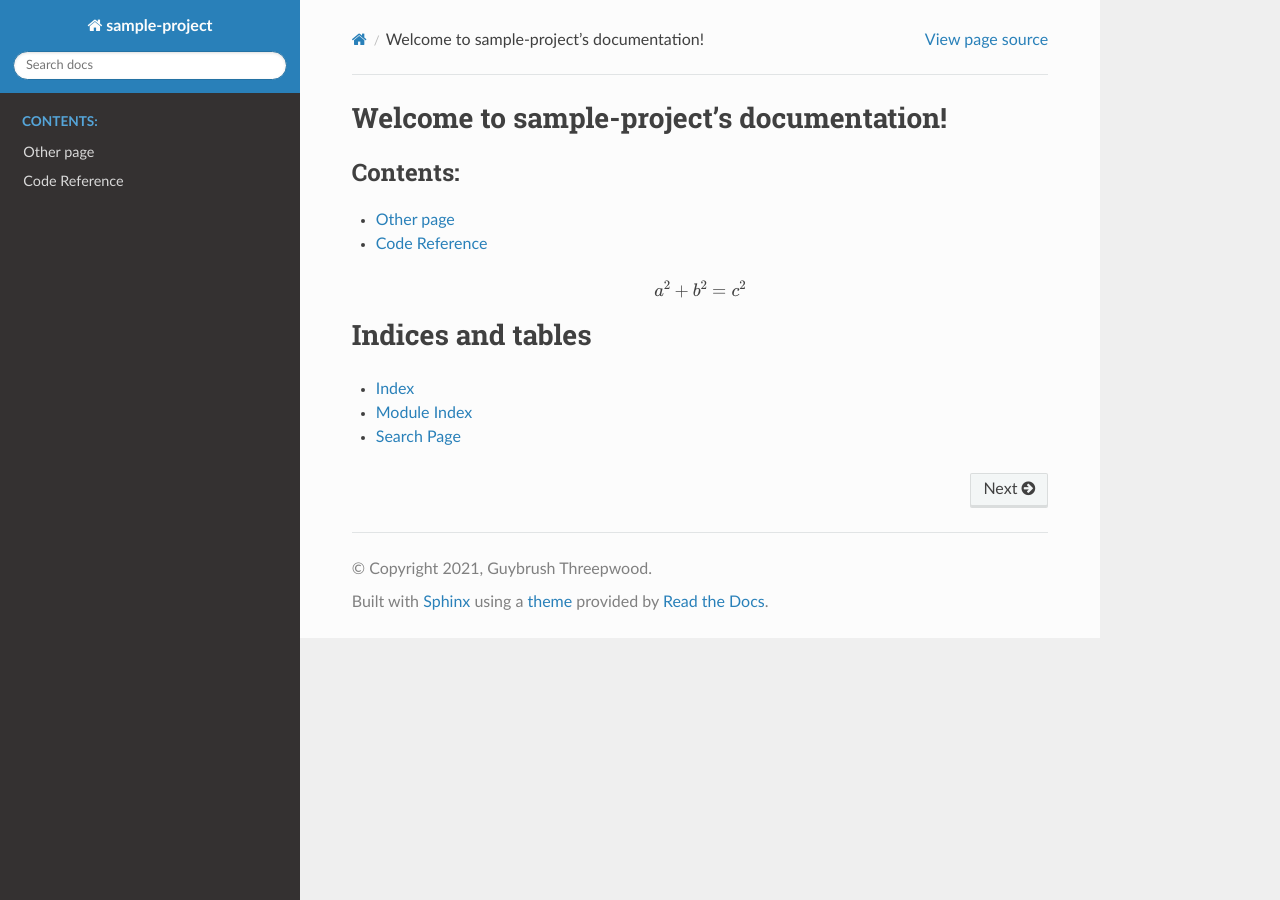
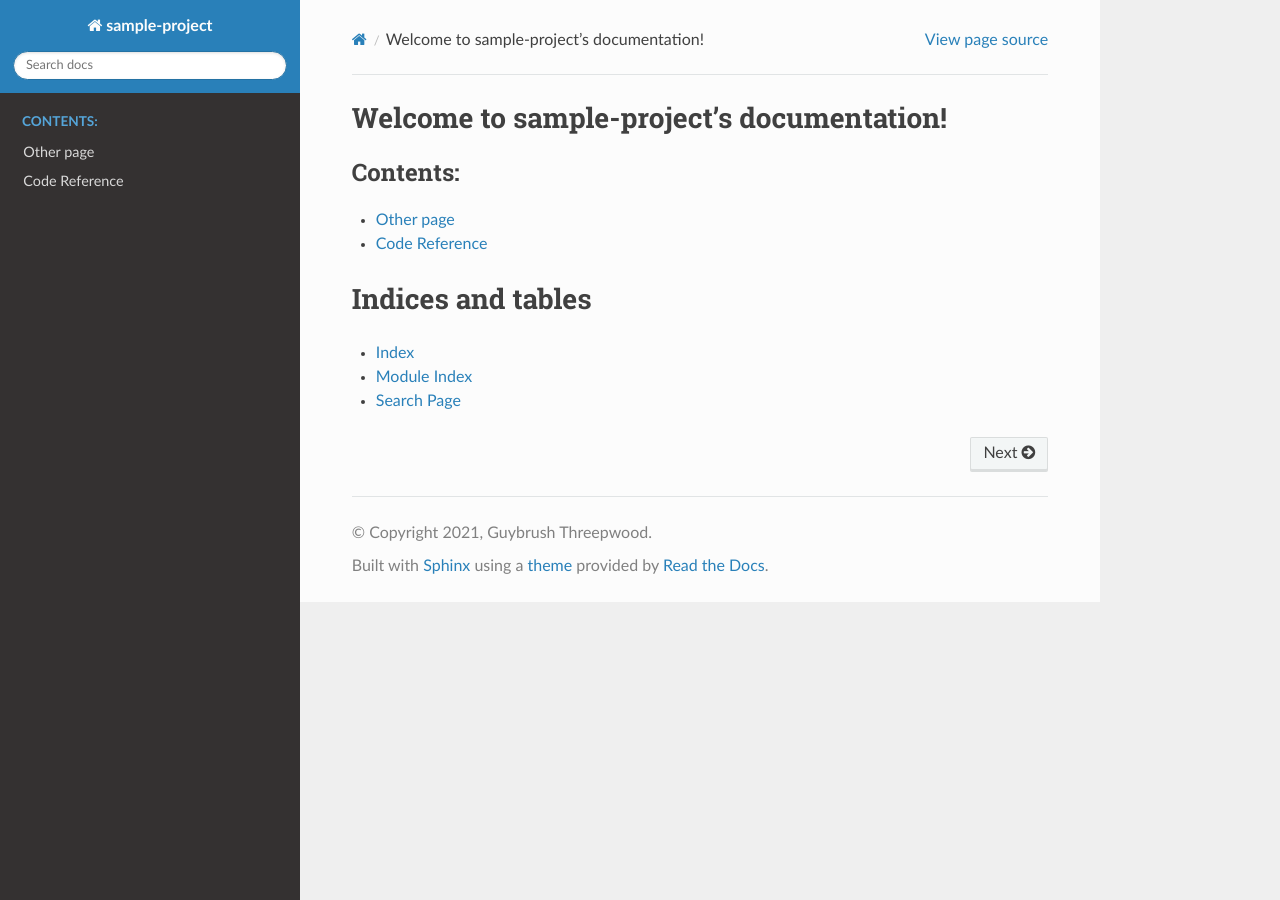
Before and after one commit to MPL-IT/sample-project, a Sphinx documentation site: the page built from docs/source/index.rst, in a window 1280 px wide. Built offline with Sphinx 7.4.7 and the Read the Docs theme 2.0.0, drawn with Linux system fonts in a browser that asks for light colours; formulas are drawn with MathJax 3.

Commit message:
Try math

```diff
--- a/README.rst
+++ b/README.rst
@@ -20,3 +20,6 @@
     from sample.hello import greetings
 
     greetings()
+
+
+.. math:: a^2 + b^2 = c^2
--- a/docs/source/index.rst
+++ b/docs/source/index.rst
@@ -13,8 +13,6 @@
    other_page
    code_ref
 
-.. math:: a^2 + b^2 = c^2
-
 Indices and tables
 ==================
 
```
